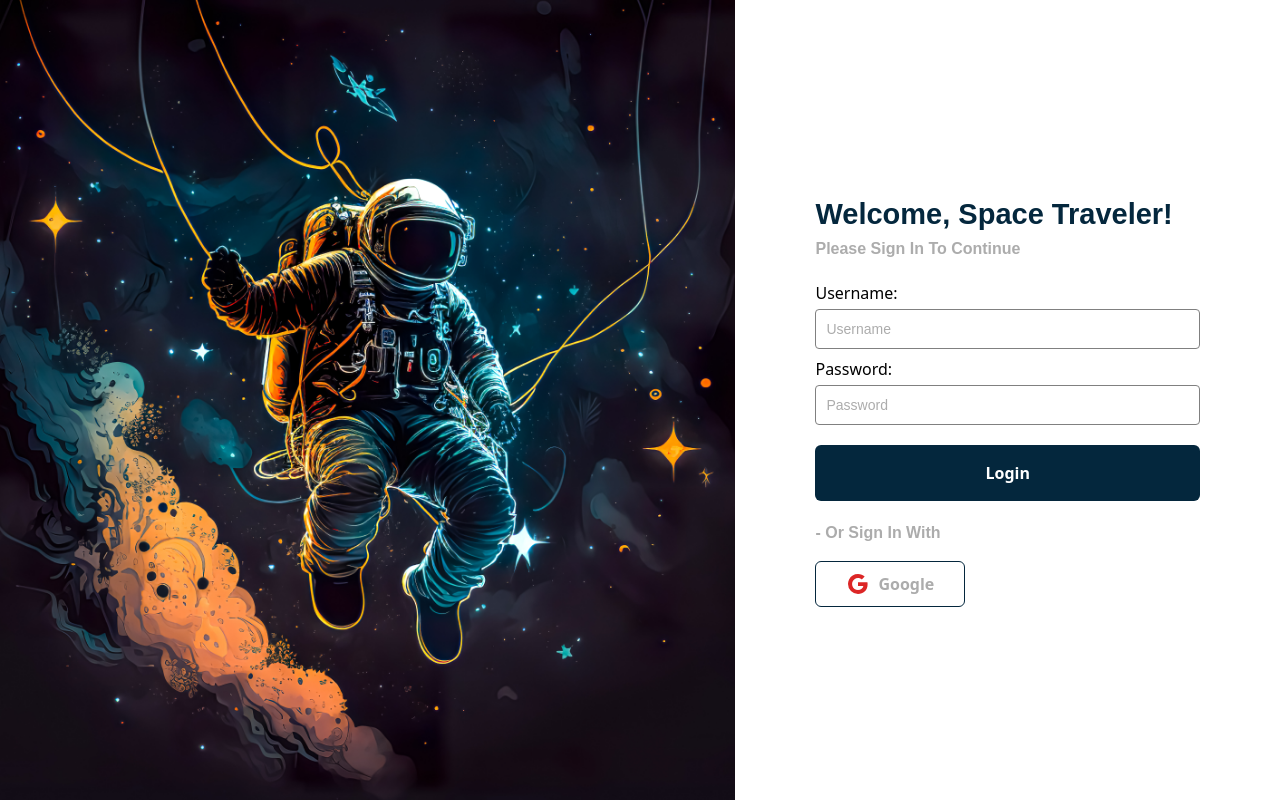
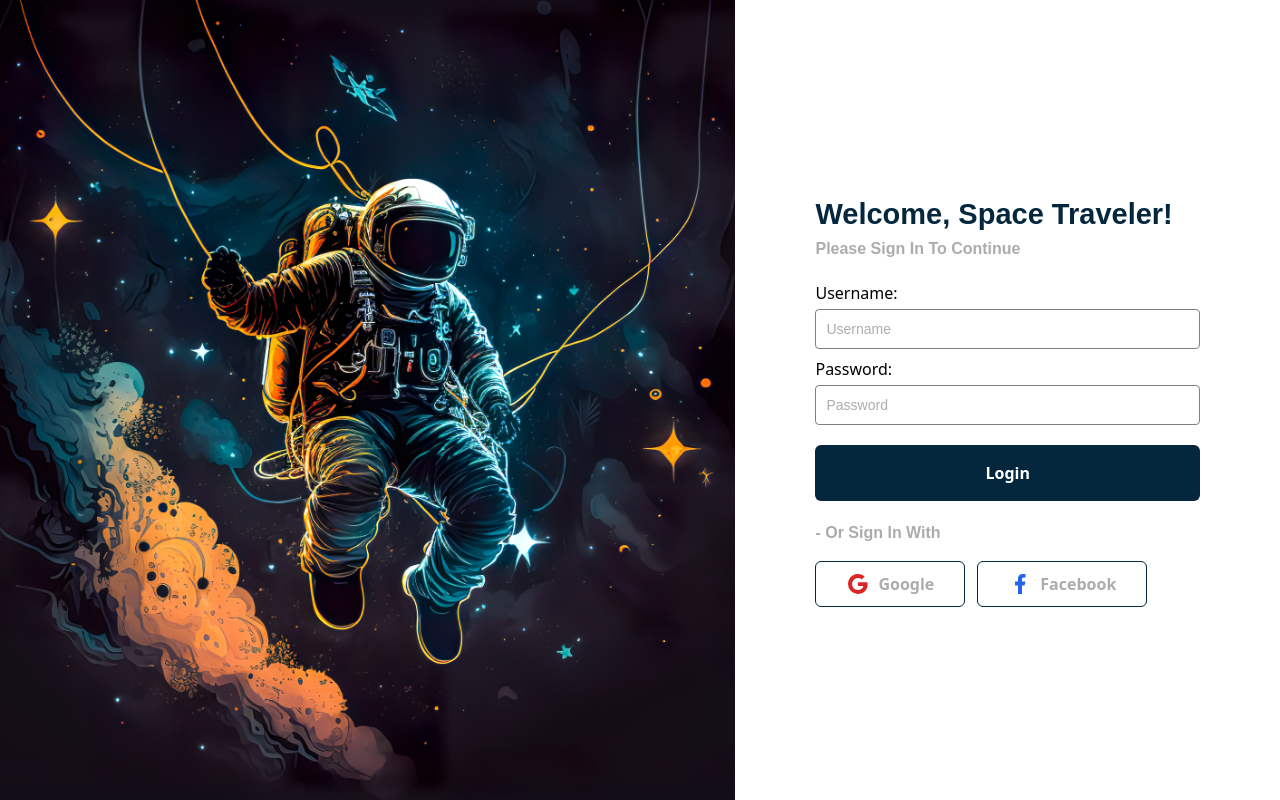
Before and after one commit to oliviacweb/pryon-project-iss, a React (Create React App) app: page / in a window 1280 px wide. Built offline with nearby package versions, Linux system fonts and the light colour scheme.

Commit message:
Add Facebook Login

```diff
--- a/src/pages/LoginPage.tsx
+++ b/src/pages/LoginPage.tsx
@@ -3,8 +3,8 @@ import { useSelector, useDispatch } from 'react-redux';
 import { login } from '../redux/slices/authSlice';
 import { RootState } from '../redux/store';
 import { Navigate } from "react-router-dom";
-import { signInWithGoogle, signInWithEmail } from '../services/auth';
-import { RiGoogleFill } from 'react-icons/ri';
+import { signInWithGoogle, signInWithFacebook, signInWithEmail } from '../services/auth';
+import { RiFacebookFill, RiGoogleFill } from 'react-icons/ri';
 import { toast } from "react-toastify";
 import styles from '../styles/pages/LoginPage.module.scss';
 
@@ -36,6 +36,17 @@ const LoginPage: React.FC = () => {
         }
     };
 
+    const handleSignInWitFacebook = async () => {
+        try {
+            const result = await signInWithFacebook();
+            dispatch(login(result));
+            toast.success(`Welcome, ${result.displayName}!`);
+        } catch (error) {
+            toast.error("Something went wrong, try again!");
+        }
+    };
+
+
     // Redirect to Profile Page if authenticated
     if (isAuthenticated) {
         return <Navigate to="/profile" replace={true} />;
@@ -48,6 +59,7 @@ const LoginPage: React.FC = () => {
             <div className="p-20 w-3xl flex flex-col justify-center">
                 <h1 className="title">Welcome, Space Traveler!</h1>
                 <p className="subtitle">Please Sign In To Continue</p>
+                {/* Local Email Login Form */}
                 <form onSubmit={handleSubmit} className="my-5">
                     <label>
                         Username:
@@ -67,24 +79,26 @@ const LoginPage: React.FC = () => {
                             onChange={e => setPassword(e.target.value)}
                             className="mt-1"
                             placeholder="Password"
-
                         />
                     </label>
                     <button type="submit" className="btn-primary mt-5 w-full">Login</button>
                 </form>
 
-                 {/* Google Login */}
+                {/* Google Login */}
                 <div>
                     <p className="subtitle mb-4">- Or Sign In With</p>
                     <div className="flex gap-3">
+                        {/* Google Login */}
                         <button className="btn-tertiary flex gap-2 items-center" onClick={handleSignInWithGoogle}>
                             <RiGoogleFill className="text-2xl text-red-600" /> Google
-                            </button>
-                        {/* <button className="btn-tertiary" onClick={handleSubmit}>Facebook</button> */}
+                        </button>
+
+                        {/* Facebook Login */}
+                        <button className="btn-tertiary flex gap-2 items-center" onClick={handleSignInWitFacebook}>
+                            <RiFacebookFill className="text-2xl text-blue-600" /> Facebook
+                        </button>
                     </div>
                 </div>
-
-
             </div>
         </div>
     );
--- a/src/services/auth.ts
+++ b/src/services/auth.ts
@@ -1,6 +1,26 @@
+// src/services/auth.ts
 import { auth } from '../firebaseConfig'
-import { GoogleAuthProvider, signInWithPopup, signOut } from 'firebase/auth'
+import {
+    FacebookAuthProvider,
+    GoogleAuthProvider,
+    signInWithPopup,
+    signOut
+} from 'firebase/auth'
 
+// Facebook
+export const signInWithFacebook = async () => {
+    const provider = new FacebookAuthProvider()
+    const result = await signInWithPopup(auth, provider)
+    const { user } = result
+    if (user) {
+        const { displayName, email, photoURL } = user
+        return { displayName, email, photoURL }
+    }
+
+    throw new Error('No user found after authentication.')
+}
+
+// Google
 export const signInWithGoogle = async () => {
     const provider = new GoogleAuthProvider()
     const result = await signInWithPopup(auth, provider)
@@ -13,6 +33,7 @@ export const signInWithGoogle = async () => {
     throw new Error('No user found after authentication.')
 }
 
+// Hard-coded Local Email
 export const signInWithEmail = async (email: string, password: string) => {
     if (email === 'monkey' && password === 'banana') {
         return {
```
Lines whose indentation alone changed are shown as unchanged.
